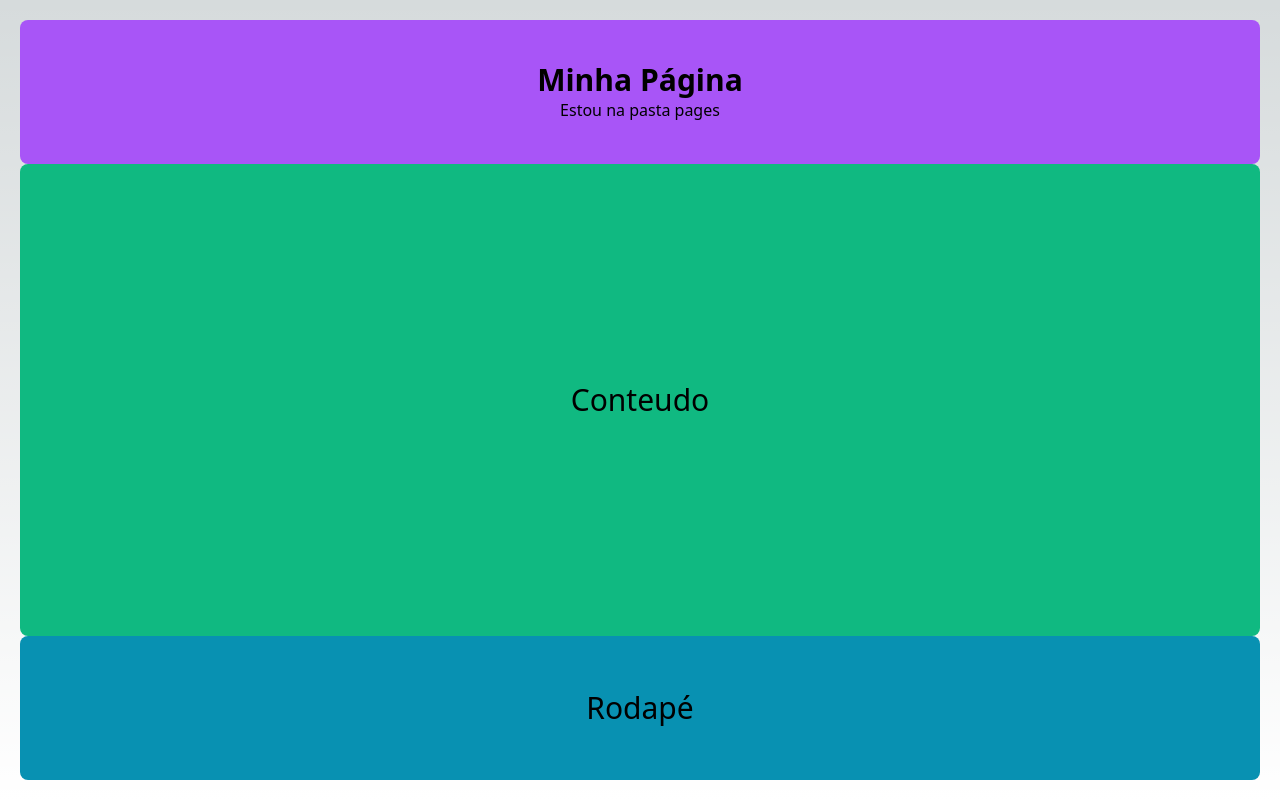
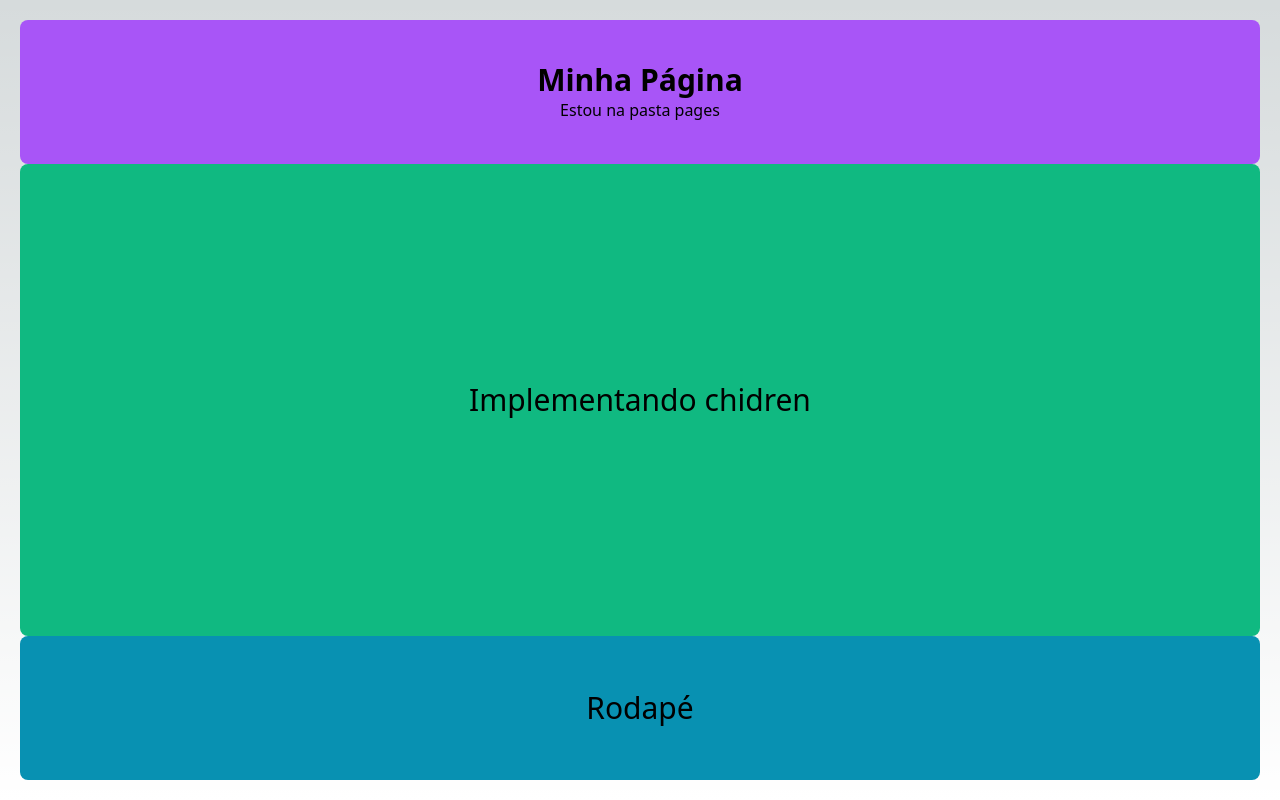
Before and after one commit to israelbulcaotavares/react-fundamentos-cod3r, a Next.js app: page /pagina in a window 1280 px wide. Built offline with nearby package versions, Linux system fonts and the light colour scheme.

Commit message:
implementando CHILDREN

```diff
--- a/src/components/Conteudo.tsx
+++ b/src/components/Conteudo.tsx
@@ -1,7 +1,7 @@
-export default function Conteudo() {
+export default function Conteudo(props: any) {
   return (
     <div className="flex justify-center items-center flex-1 bg-emerald-500 text-3xl rounded-lg">
-      Conteudo
+      {props.children}
     </div>
   );
 }
--- a/src/pages/pagina.tsx
+++ b/src/pages/pagina.tsx
@@ -10,10 +10,10 @@ export default function Pagina(){
                 titulo = 'Minha Página'
                 subtitulo = 'Estou na pasta pages'
             />
-            <Conteudo/>
+            <Conteudo>
+                Implementando chidren
+            </Conteudo>
             <Rodape/>
-
-
         </div>
     )
 }
```
